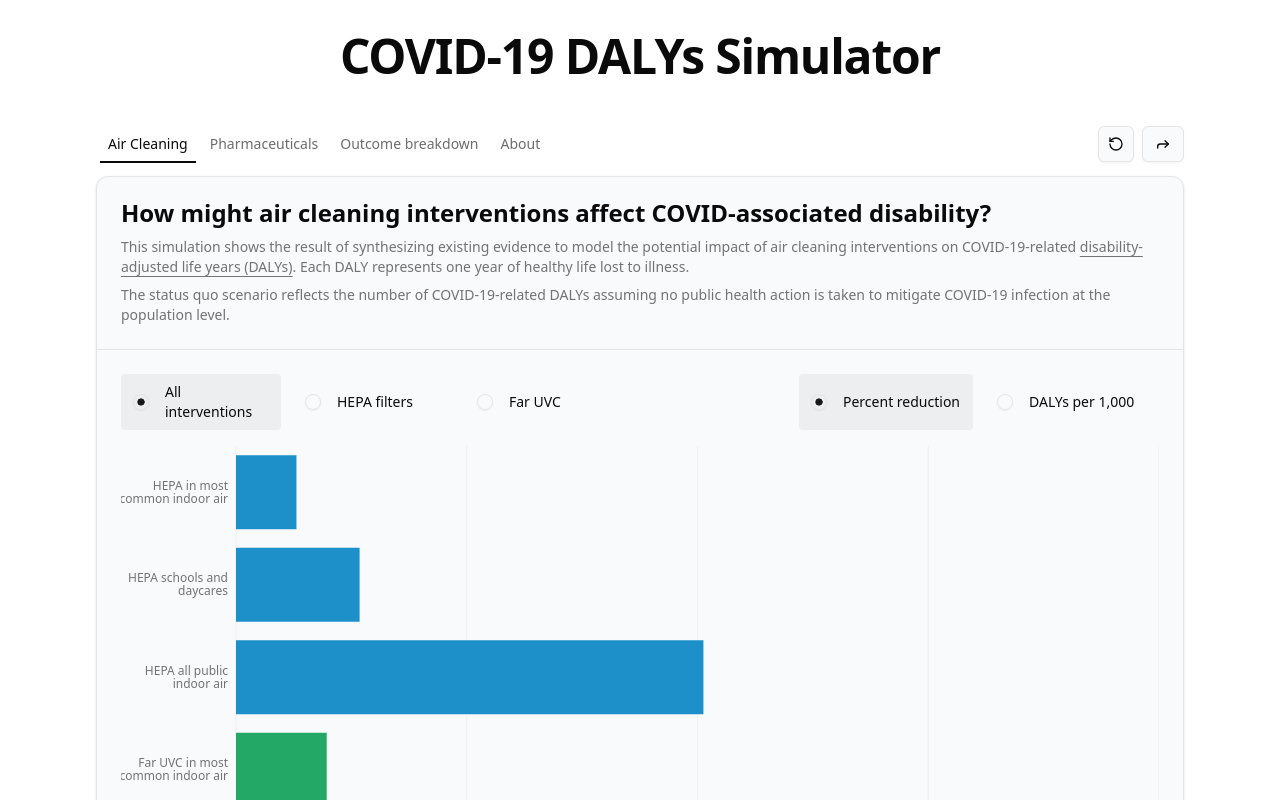
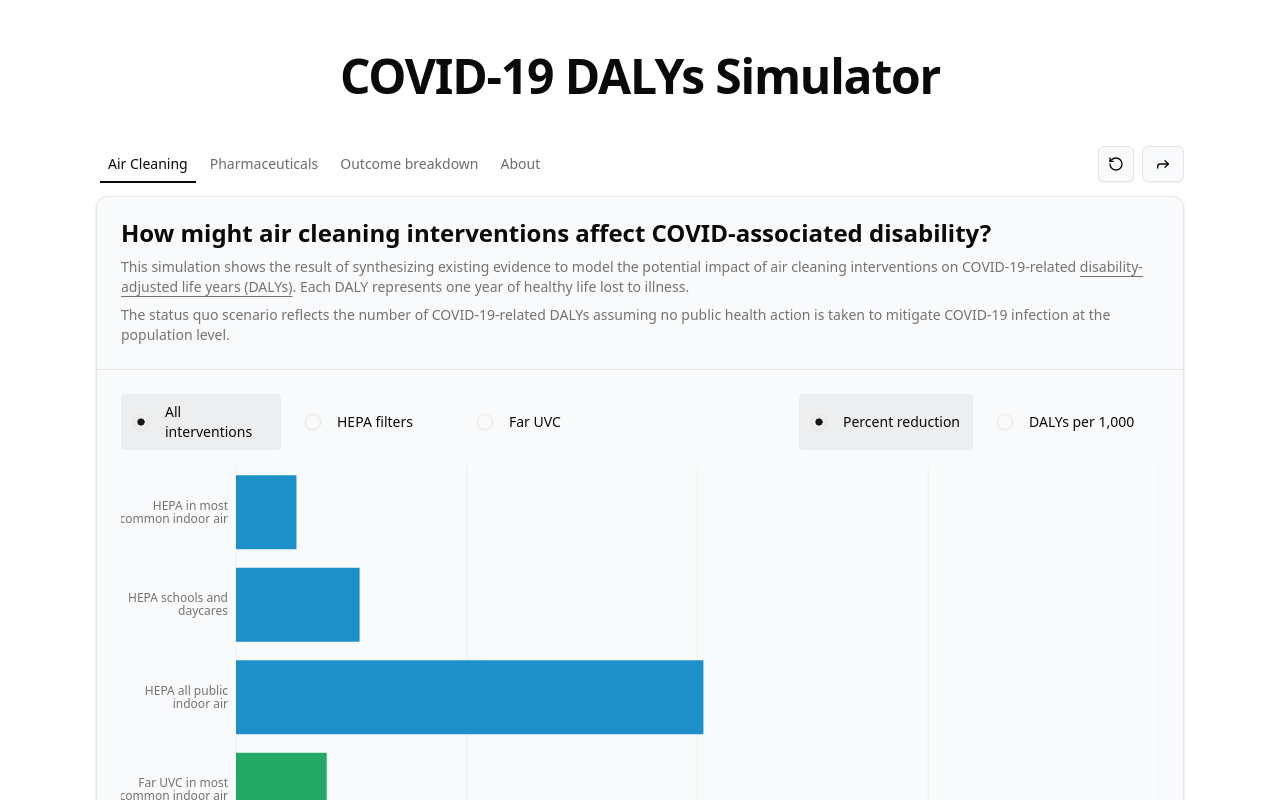
Before and after one commit to DevinCLane/long-covid-dalys, a React (Vite) app: page / in a window 1280 px wide. Shown: the top 800 px of the page. Built offline with nearby package versions, Linux system fonts and the light colour scheme.

Commit message:
use rem for header padding

```diff
--- a/src/components/header.tsx
+++ b/src/components/header.tsx
@@ -3,7 +3,7 @@ import ShareButton from "./share-button";
 
 export function Header({ resetView }: { resetView: () => void }) {
   return (
-    <header className="pb-4 min-[992px]:pt-7 md:pt-2 md:pb-6 lg:pb-10">
+    <header className="pb-4 md:pt-2 md:pb-6 min-[62rem]:pt-7 lg:pb-10">
       <div className="flex items-center gap-2">
         <h1 className="text-leg min-w-0 flex-1 scroll-m-20 text-lg font-extrabold tracking-tight sm:text-center sm:text-2xl md:text-4xl lg:text-5xl">
           COVID-19 DALYs Simulator
--- a/src/config/iframe-messages.ts
+++ b/src/config/iframe-messages.ts
@@ -2,8 +2,8 @@ import { ChartMetric } from "@/components/chart-metric-toggle";
 import { SCENARIO_IDS, ScenarioId } from "./scenario-daly-calculations";
 
 // for local testing only
-// export const PARENT_ORIGIN = "http://127.0.0.1:57391";
-export const PARENT_ORIGIN = "https://polybio.org";
+export const PARENT_ORIGIN = "http://127.0.0.1:57391";
+// export const PARENT_ORIGIN = "https://polybio.org";
 
 export const TAB_IDS = [
   "air",
```
